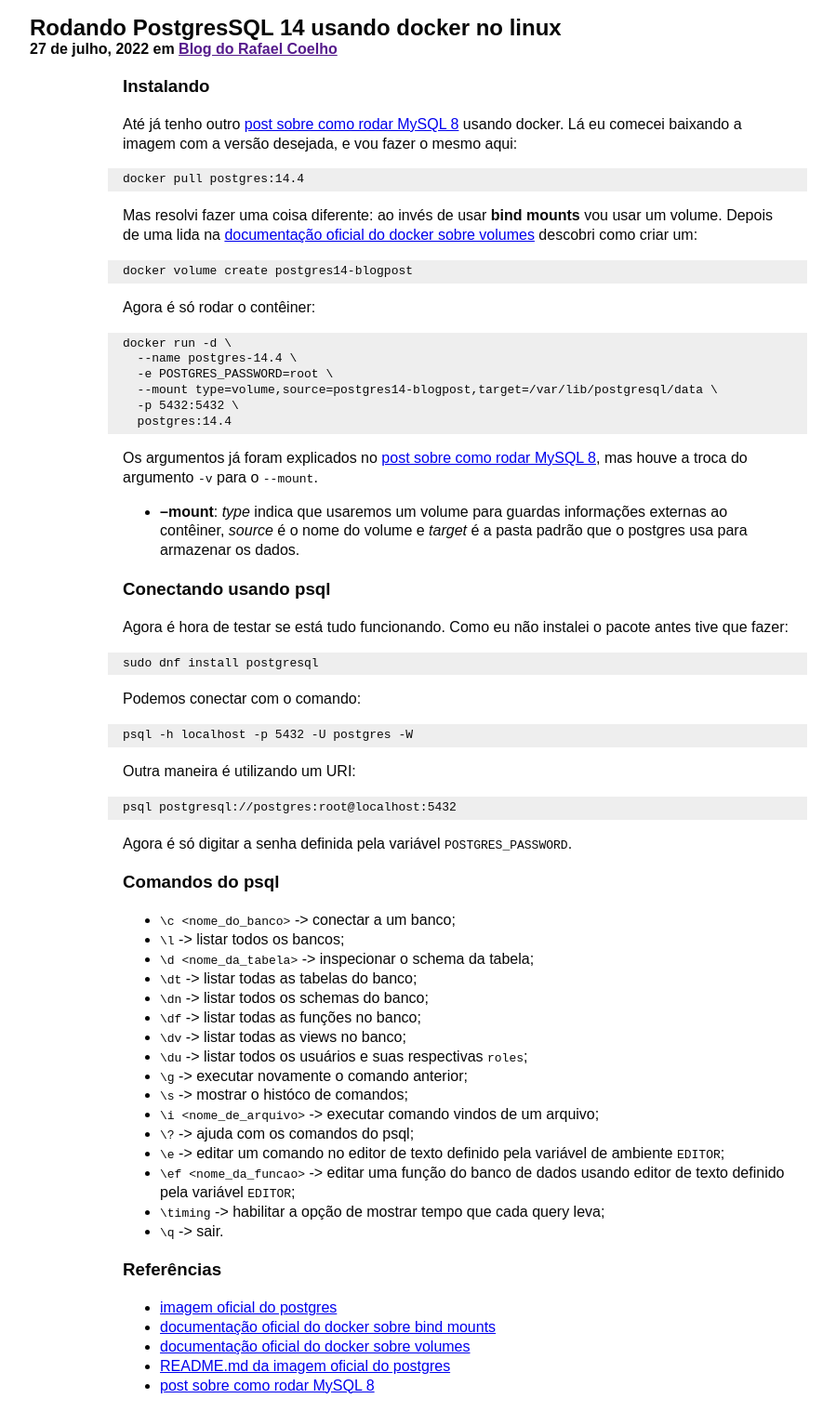
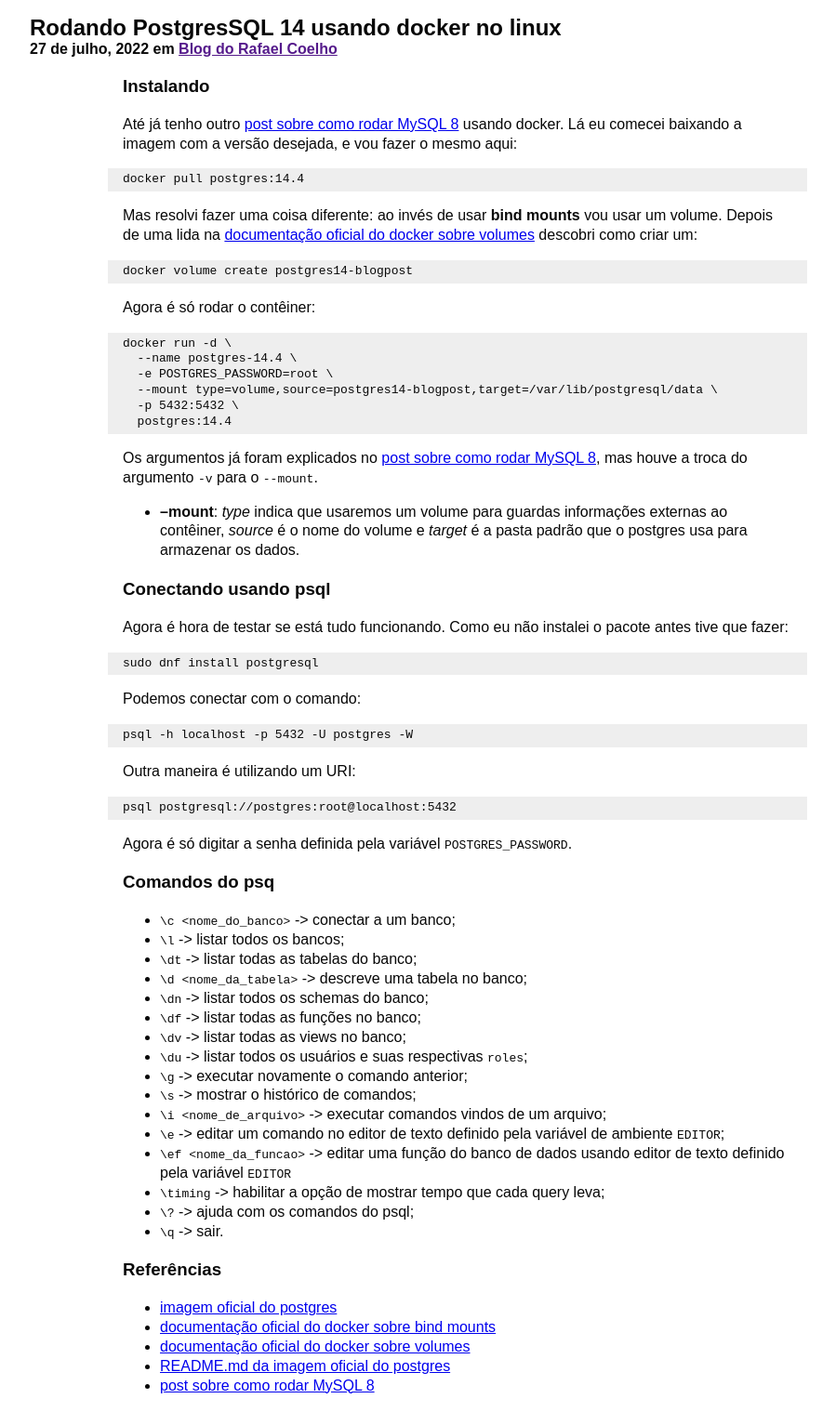
Before and after one commit to rafaellcoellho/rafaellcoellho.github.io, a Jekyll site: the page built from _posts/2022-07-27-rodando-postgresql-14-usando-docker-no-linux.markdown, in a window 1280 px wide. Shown: the whole page at 93% size, without its empty margins (148-1047 px from the left). Built offline with Jekyll 4.4.1, drawn with Linux system fonts in a browser that asks for light colours.

Commit message:
fix(posts): correção ortográfica das alterações

```diff
--- a/_posts/2022-07-27-rodando-postgresql-14-usando-docker-no-linux.markdown
+++ b/_posts/2022-07-27-rodando-postgresql-14-usando-docker-no-linux.markdown
@@ -61,24 +61,24 @@ psql postgresql://postgres:root@localhost:5432
 
 Agora é só digitar a senha definida pela variável `POSTGRES_PASSWORD`.
 
-### Comandos do psql
+### Comandos do psq
 
 - `\c <nome_do_banco>` -> conectar a um banco;
 - `\l` -> listar todos os bancos;
-- `\d <nome_da_tabela>` -> inspecionar o schema da tabela;
 - `\dt` -> listar todas as tabelas do banco;
+- `\d <nome_da_tabela>` -> descreve uma tabela no banco;
 - `\dn` -> listar todos os schemas do banco;
 - `\df` -> listar todas as funções no banco;
 - `\dv` -> listar todas as views no banco;
 - `\du` -> listar todos os usuários e suas respectivas `roles`;
 - `\g` -> executar novamente o comando anterior;
-- `\s` -> mostrar o históco de comandos;
-- `\i <nome_de_arquivo>` -> executar comando vindos de um arquivo;
-- `\?` -> ajuda com os comandos do psql;
+- `\s` -> mostrar o histórico de comandos;
+- `\i <nome_de_arquivo>` -> executar comandos vindos de um arquivo;
 - `\e` -> editar um comando no editor de texto definido pela variável de ambiente `EDITOR`;
 - `\ef <nome_da_funcao>` -> editar uma função do banco de dados usando editor de texto
-definido pela variável `EDITOR`;
+definido pela variável `EDITOR`
 - `\timing` -> habilitar a opção de mostrar tempo que cada query leva;
+- `\?` -> ajuda com os comandos do psql;
 - `\q` -> sair.
 
 ### Referências
```
